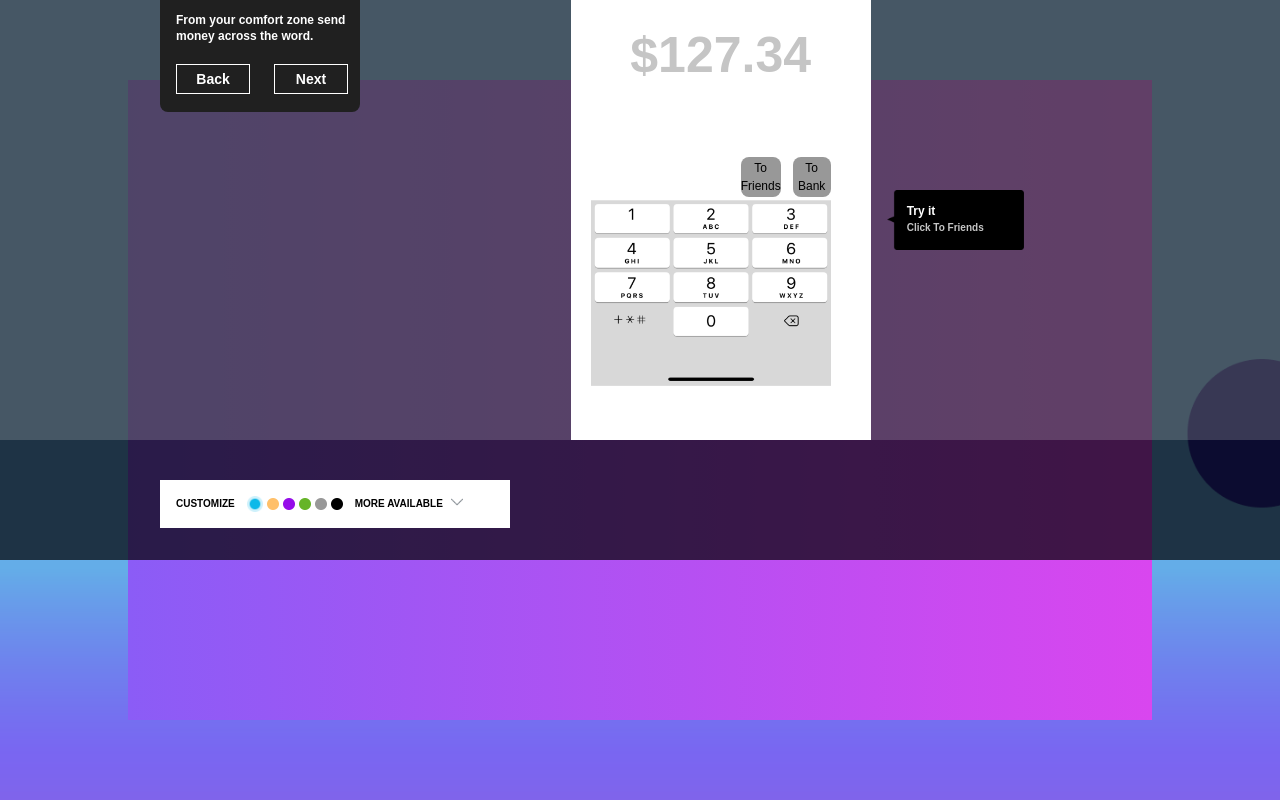
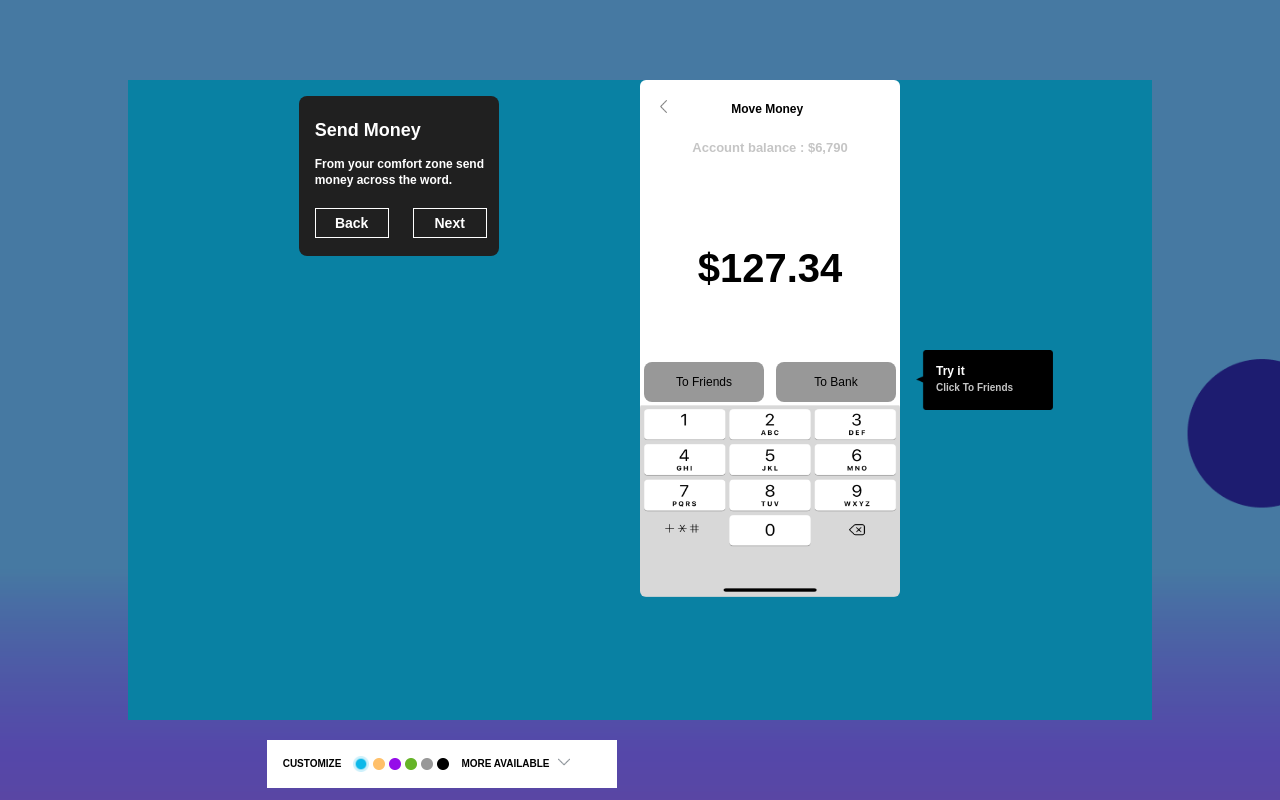
Before and after one commit to Alade5673/demo_app, a React (Create React App) app: page /send-money in a window 1280 px wide. Built offline with nearby package versions, Linux system fonts and the light colour scheme.

Commit message:
alignment update

```diff
--- a/src/App.css
+++ b/src/App.css
@@ -154,6 +154,7 @@ li {
 
 .bal {
   font-size: 13px;
+  color: #C5C5C5;
   text-align: center;
   padding-top: 20px;
   /* padding-left: 70px; */
@@ -163,6 +164,7 @@ li {
   font-size: 50px;
   font-weight: bold;
   padding-top: 80px;
+  color: #E0E0E0;
 }
 
 .hint {
@@ -178,9 +180,9 @@ li {
 } */
 
 .amount {
-  font-size: 50px;
+  font-size: 40px;
   font-weight: bold;
-  padding-top: 100px;
+  padding-top: 80px;
 }
 
 .form-group {
--- a/src/App.js
+++ b/src/App.js
@@ -22,8 +22,8 @@ function App() {
     <Router>
       <div className="App bg-cover fixed w-full -z-20 h-screen" onClick={(e) => e.stopPropagation()}>
         <div className={`${visibility}
-        w-[80%] h-[80%]  -z-10 top-[10%] left-[10%] mx-auto bg-gradient-to-r from-violet-500 to-fuchsia-500`} onClick={(e) => e.stopPropagation()} ></div>
-        <div onClick={(e) => e.stopPropagation()} className='w-full h-full relative z-20' style={{ backgroundColor: "rgba(0,0,0,0.7)" }} >
+        w-[80%] h-[80%]  -z-10 top-[10%] left-[10%] mx-auto bg-[#0DB9E9]`} onClick={(e) => e.stopPropagation()} ></div>
+        <div onClick={(e) => e.stopPropagation()} className='w-full h-full relative z-20' style={{ backgroundColor: "rgba(0,0,0,0.3)" }} >
           <Routes>
             <Route exact path='/' element={<Home setVisibility={setVisibility} />} />
             <Route path='/move-money' element={<MoveMoney />} />
--- a/src/components/Color.js
+++ b/src/components/Color.js
@@ -6,17 +6,17 @@ import color4 from '../assets/color-four.png'
 import color5 from '../assets/color-5.png'
 import color6 from '../assets/color-6.png'
 
-function Color({setColor}){
+function Color(){
 
     return(
         <div className="flex space-x-1 place-items-center justify-center" >
 
-            <img src={color1} className="w-4 h-4 cursor-pointer" onClick={() => setColor("#0db9e9")}/>
-            <img src={color2} className="w-3 h-3 cursor-pointer" onClick={() => setColor("#ffc06a")}/>
-            <img src={color3} className="w-3 h-3 cursor-pointer" onClick={() => setColor("#950de9")}/>
-            <img src={color4} className="w-3 h-3 cursor-pointer" onClick={() => setColor("#66b428")}/>
-            <img src={color5} className="w-3 h-3 cursor-pointer" onClick={() => setColor("#989898")}/>
-            <img src={color6} className="w-3 h-3 cursor-pointer" onClick={() => setColor("#000000")}/>
+            <img src={color1} className="w-4 h-4" />
+            <img src={color2} className="w-3 h-3"/>
+            <img src={color3} className="w-3 h-3"/>
+            <img src={color4} className="w-3 h-3"/>
+            <img src={color5} className="w-3 h-3"/>
+            <img src={color6} className="w-3 h-3"/>
 
             {/* <p className="customize">
                     MORE AVAILABLE
--- a/src/screens/sendmoney/MoveMoney.js
+++ b/src/screens/sendmoney/MoveMoney.js
@@ -15,12 +15,11 @@ function MoveMoney(){
 
       const [toggle, setToggle] = useState(false);
       const toggleButton = () => setToggle(!toggle);
-      const [color, setColor] = useState("")
 
     return(
         <div className="w-full flex justify-center">
-         <div className="w-6/12">
-           <div className="mt-24">
+         <div className="w-5/12">
+           <div className="mt-24 mx-16">
            <Steps
               width="200px"
               height="160px"
@@ -57,7 +56,7 @@ function MoveMoney(){
         </Steps>
          </div>
 
-        {toggle == true ? <div className="ml-60 mt-16">
+        {toggle == true ? <div className="absolute bottom-20 ml-44">
            <Steps
               width="300px"
               height="200px"
@@ -88,13 +87,13 @@ function MoveMoney(){
 
          </div> : null }
 
-        <div className="flex ml-40 -mt-20 absolute bottom-20 bg-[#FFFFFF] space-x-3 p-4 w-[350px] ">
+        <div className="flex ml-40 justify-right items-right absolute bottom-3 bg-[#FFFFFF] space-x-3 p-4 w-[350px] ">
 
           <p className="customize">
                     CUSTOMIZE
             </p>
 
-           <Color setColor={setColor} />
+           <Color/>
 
             <div className="flex space-x-2" onClick={toggleButton}>
               <p className="customize">
@@ -107,8 +106,8 @@ function MoveMoney(){
 
          </div>
 
-           <div className="bg-[#ffffff] p-5 mt-20 -ml-10 h-[530px] w-[270px] relative flex flex-col justify-right items-right rounded-md">
-              <div className="flex space-x-16">
+           <div className="bg-[#ffffff] pt-5 mt-20 h-[530px] w-[270px] relative flex flex-col justify-left items-left rounded-md">
+              <div className="flex space-x-16 pl-5">
                 <img src={arrow} className="h-[13px]"/>
 
                 <p className="move">
@@ -116,15 +115,15 @@ function MoveMoney(){
                   </p>
               </div>
 
-              <p className="bal" style={{color: `${color ? color : "#C5C5C5"}`}}>
+              <p className="bal">
                   Account balance : $6,790
               </p>
 
-              <p className="zero" style={{color: `${color ? color : "#E0E0E0"}`}} onClick={() => {navigate('/send-money')}}>
+              <p className="zero" onClick={() => {navigate('/send-money')}}>
                   $0
               </p>
 
-              <div className="flex space-x-3 mt-16">
+              <div className="flex space-x-3 mt-16 mx-1">
                   <Button
                     width="230px"
                     height="40px"
@@ -133,7 +132,7 @@ function MoveMoney(){
                     fontSize='12px'
                     fontWeight="normal"
                     borderRadius="8px"
-                    backgroundColor={color ? color : "#E8E8E8"}
+                    backgroundColor={"#E8E8E8"}
 
                 />
 
@@ -145,13 +144,13 @@ function MoveMoney(){
                     fontSize='12px'
                     fontWeight="normal"
                     borderRadius="8px"
-                    backgroundColor={color ? color : "#E8E8E8"}
+                    backgroundColor={"#E8E8E8"}
 
                 />
               </div>
 
-              <div className="">
-                <img src={keypad} />
+              <div className="rounded-md">
+                <img src={keypad} className="h-[195px] w-[270px] rounded-md"/>
               </div>
 
            </div>
--- a/src/screens/sendmoney/SendMoney.js
+++ b/src/screens/sendmoney/SendMoney.js
@@ -13,22 +13,21 @@ function SendMoney(){
 
   const [toggle, setToggle] = useState(false);
   const toggleButton = () => setToggle(!toggle);
-  const [color, setColor] = useState("")
 
    const navigate = useNavigate();
 
     return(
-        <div className="flex -mt-60 bg-[#E5E5E533]">
+        <div className="w-full flex justify-center">
 
-         <div className="w-7/12">
-           <div className="ml-40 mt-48">
+         <div className="w-5/12 ">
+           <div className="mt-24 mx-48">
            <Steps
               width="200px"
               height="160px"
               borderRadius="8px"
               backgroundColor="#202020"
               text={
-                <div className="pt-5 pl-3 items-start">
+                <div className="pt-5 pl-3 items-center">
                   <p className="font-bold text-left text-lg pl-1">
                     Send Money
                   </p>
@@ -58,7 +57,7 @@ function SendMoney(){
         </Steps>
          </div>
 
-        {toggle == true ? <div className="ml-60 mt-16">
+        {toggle == true ? <div className="absolute bottom-20 ml-44">
            <Steps
               width="300px"
               height="200px"
@@ -89,13 +88,13 @@ function SendMoney(){
 
          </div> : null }
 
-        <div className="flex ml-40 -mt-20 absolute bottom-8 bg-[#FFFFFF] space-x-3 p-4 w-[350px] ">
+        <div className="flex ml-40 justify-right items-right absolute bottom-3 bg-[#FFFFFF] space-x-3 p-4 w-[350px] ">
 
           <p className="customize">
                     CUSTOMIZE
             </p>
 
-           <Color setColor={setColor}/>
+           <Color/>
 
             <div className="flex space-x-2" onClick={toggleButton}>
               <p className="customize">
@@ -110,24 +109,24 @@ function SendMoney(){
 
          <div className="w-5/12 flex">
 
-           <div className="bg-[#ffffff] -ml-44 p-10 mt-20 w-[300px] h-[600px] relative">
-              <div className="flex space-x-16 -mt-5">
-                <img src={arrow} className="h-[15px]"/>
+           <div className="bg-[#ffffff] pt-5 mt-20 h-[500px] w-[260px] relative flex flex-col justify-right items-right rounded-md">
+              <div className="flex space-x-16 pl-5">
+                <img src={arrow} className="h-[13px]"/>
 
                 <p className="move">
                     Move Money
                   </p>
               </div>
 
-              <p className="bal" style={{color: `${color ? color : "#C5C5C5"}`}}>
+              <p className="bal">
                   Account balance : $6,790
               </p>
 
-              <p className="amount" style={{color: `${color ? color : "#C5C5C5"}`}}>
+              <p className="amount">
                   $127.34
               </p>
 
-              <div className="flex space-x-3 ml-[130px] mt-16" onClick={() => {navigate('/send')}}>
+              <div className="flex space-x-3 mt-16 mx-1" onClick={() => {navigate('/send')}}>
                   <Button
                     width="230px"
                     height="40px"
@@ -136,7 +135,7 @@ function SendMoney(){
                     fontSize='12px'
                     fontWeight="normal"
                     borderRadius="8px"
-                    backgroundColor={color ? color : "#989898"}
+                    backgroundColor={"#989898"}
 
                 />
 
@@ -148,16 +147,16 @@ function SendMoney(){
                     fontSize='12px'
                     fontWeight="normal"
                     borderRadius="8px"
-                    backgroundColor={color ? color : "#989898"}
+                    backgroundColor={"#989898"}
 
                 />
               </div>
-               <div className="-ml-5">
-                <img src={keypad} />
+               <div className="rounded-md">
+                <img src={keypad} className="h-[195px] w-[270px] rounded-md"/>
               </div>
 
            </div>
-           <div className="hint ml-4 pl-10 pr-40 mt-[430px] ">
+           <div className="hint ml-4 pl-10 pr-40 mt-[350px] ">
              <Steps
               width="100px"
               height="70px"
--- a/src/screens/sendmoney/Success.js
+++ b/src/screens/sendmoney/Success.js
@@ -17,10 +17,10 @@ function Success(){
 
     const navigate = useNavigate();
     return(
-        <div className="flex -mt-60 bg-[#E5E5E533]">
+        <div className="w-full flex justify-center">
 
-         <div className="w-5/12 ml-20">
-           <div className="ml-20 mt-48">
+         <div className="w-5/12 flex justify-left mx-48">
+           <div className="mt-24 mx-28">
            <Steps
               width="240px"
               height="180px"
@@ -53,7 +53,7 @@ function Success(){
         </Steps>
          </div>
 
-          {toggle == true ? <div className="ml-40 mt-12">
+          {toggle == true ? <div className="absolute bottom-20 ml-44">
            <Steps
               width="300px"
               height="200px"
@@ -84,7 +84,7 @@ function Success(){
 
          </div> : null }
 
-        <div className="flex ml-40 -mt-20 absolute bottom-8 bg-[#FFFFFF] space-x-3 p-4 w-[350px] ">
+        <div className="flex ml-40 absolute bottom-3 bg-[#FFFFFF] space-x-3 p-4 w-[350px]  ">
 
           <p className="customize">
                     CUSTOMIZE
@@ -105,9 +105,9 @@ function Success(){
 
          </div>
 
-         <div className="w-4/12 ml-5 pb-5 flex">
+         <div className="w-6/12 -ml-20">
 
-             <img src={snt} className="w-[300px] h-[650px] mt-20"/>
+             <img src={snt} className="w-[260px] h-[500px] mt-24 rounded-md"/>
 
 
          </div>
```
Also changed, not shown: src/screens/sendmoney/Send.js (+8 -8 lines), src/screens/sendmoney/SendNext.js (+10 -10 lines), 1 other file (tests, documents, lock files or other folders).
